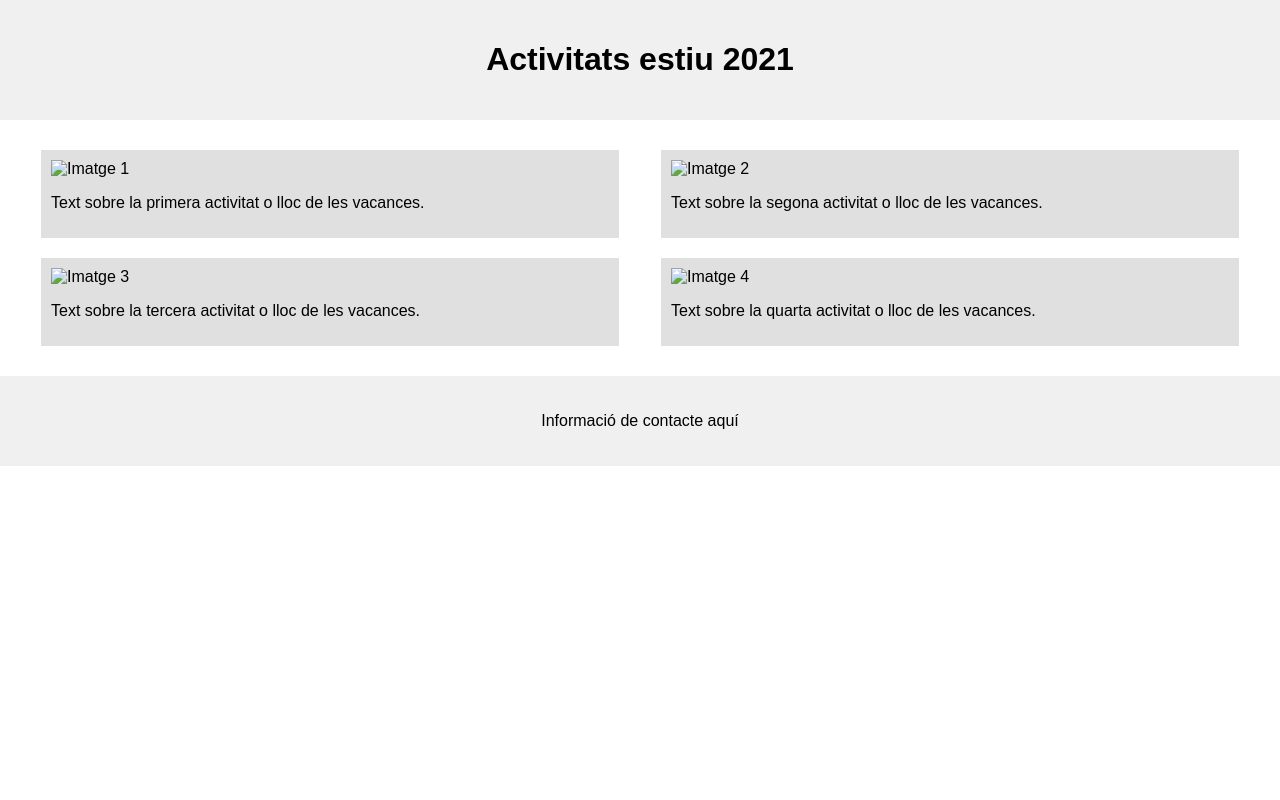
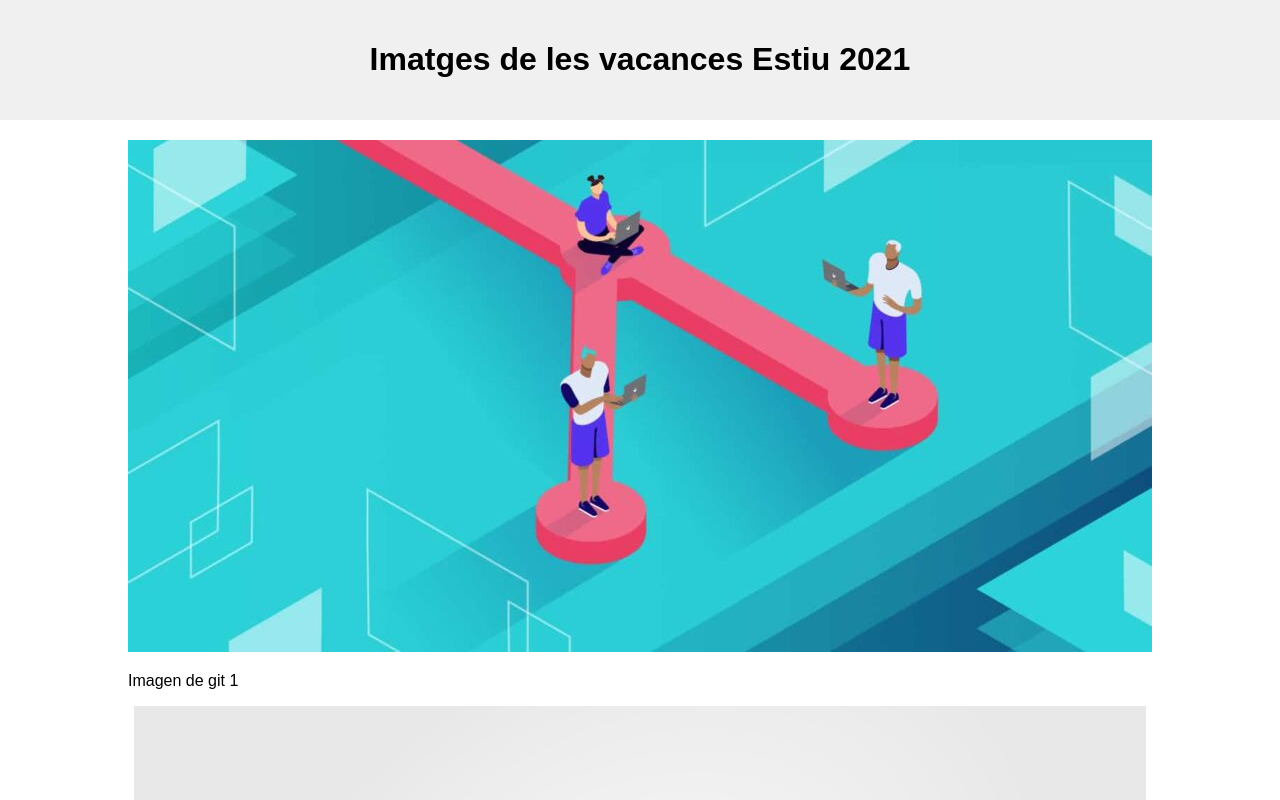
Before and after one commit to AdrianSullca/Tasca2AdrianSA, a plain HTML site: page index.html in a window 1280 px wide. Shown: the top 800 px of the page. Drawn offline with Linux system fonts and the light colour scheme.

Commit message:
MODIFICACION DE INDEX.HTML E IMAGENES
Cree una branca llamada BrancaDisseny, dentro de esta he creado la
carpeta images con el comando "mkdir", luego he añadido 4 imagenes a
esta carpeta mediante comando copiando las url de las imagenes.
Despues modifique el archivo index.html y cada div para relacionar las
imagenes como lo pide en el enunciado de la tarea.

```diff
--- a/index.html
+++ b/index.html
@@ -5,31 +5,49 @@
     <link rel="stylesheet" href="estilo.css">
 </head>
 <body>
+
     <div class="titol">
-        <h1>Activitats estiu 2021</h1>
+
+        <h1>Imatges de les vacances Estiu 2021</h1>
+
     </div>
 
     <div class="cos">
-        <article class="activitat">
-            <img src="ruta_a_imagen1.jpg" alt="Imatge 1">
-            <p>Text sobre la primera activitat o lloc de les vacances.</p>
-        </article>
 
-        <article class="activitat">
-            <img src="ruta_a_imagen2.jpg" alt="Imatge 2">
-            <p>Text sobre la segona activitat o lloc de les vacances.</p>
-        </article>
+        <div class="article">
 
-        <article class="activitat">
-            <img src="ruta_a_imagen3.jpg" alt="Imatge 3">
-            <p>Text sobre la tercera activitat o lloc de les vacances.</p>
-        </article>
+        	<img src="images/imagen1.jpg"/>
 
-        <article class="activitat">
-            <img src="ruta_a_imagen4.jpg" alt="Imatge 4">
-            <p>Text sobre la quarta activitat o lloc de les vacances.</p>
-        </article>
+        	<p>Imagen de git 1</p>
+
+    	</div>
+
+    	<div class="article">
+
+        	<img src="images/imagen2.png"/>
+
+        	<p>Imagen de git 2</p>
+
+    	</div>
+
+    	<div class="article">
+
+        	<img src="images/imagen3.jpg"/>
+
+        	<p>Imagen de git 3</p>
+
+    	</div>
+
+    	<div class="article">
+
+        	<img src="images/imagen4.jpg"/>
+
+        	<p>Imagen de git 4</p>
+
+    	</div>
+
     </div>
+
 
     <div class="peu">
         <p>Informació de contacte aquí</p>
```
Also changed, not shown: images/imagen1.jpg (added), images/imagen2.png (added), images/imagen3.jpg (added), images/imagen4.jpg (added).
